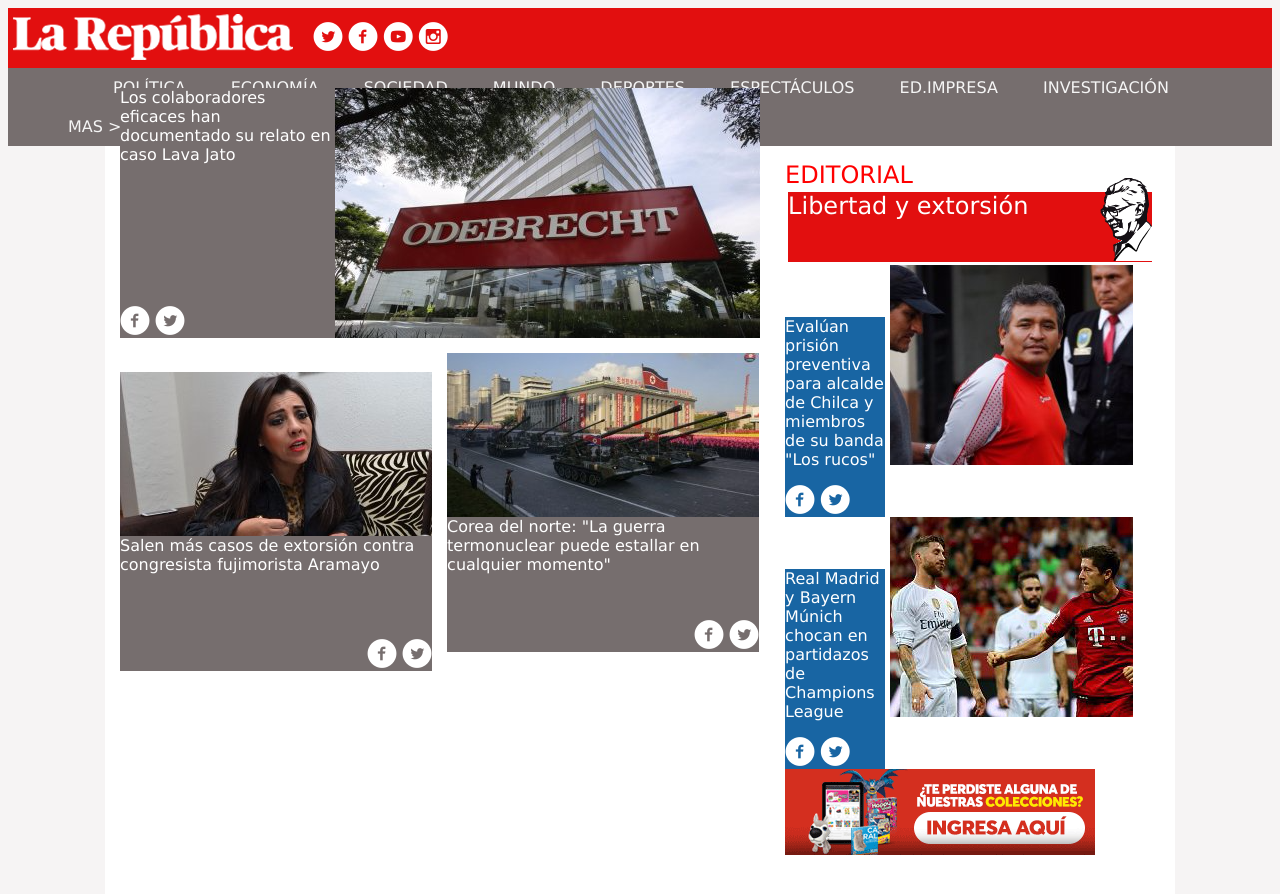
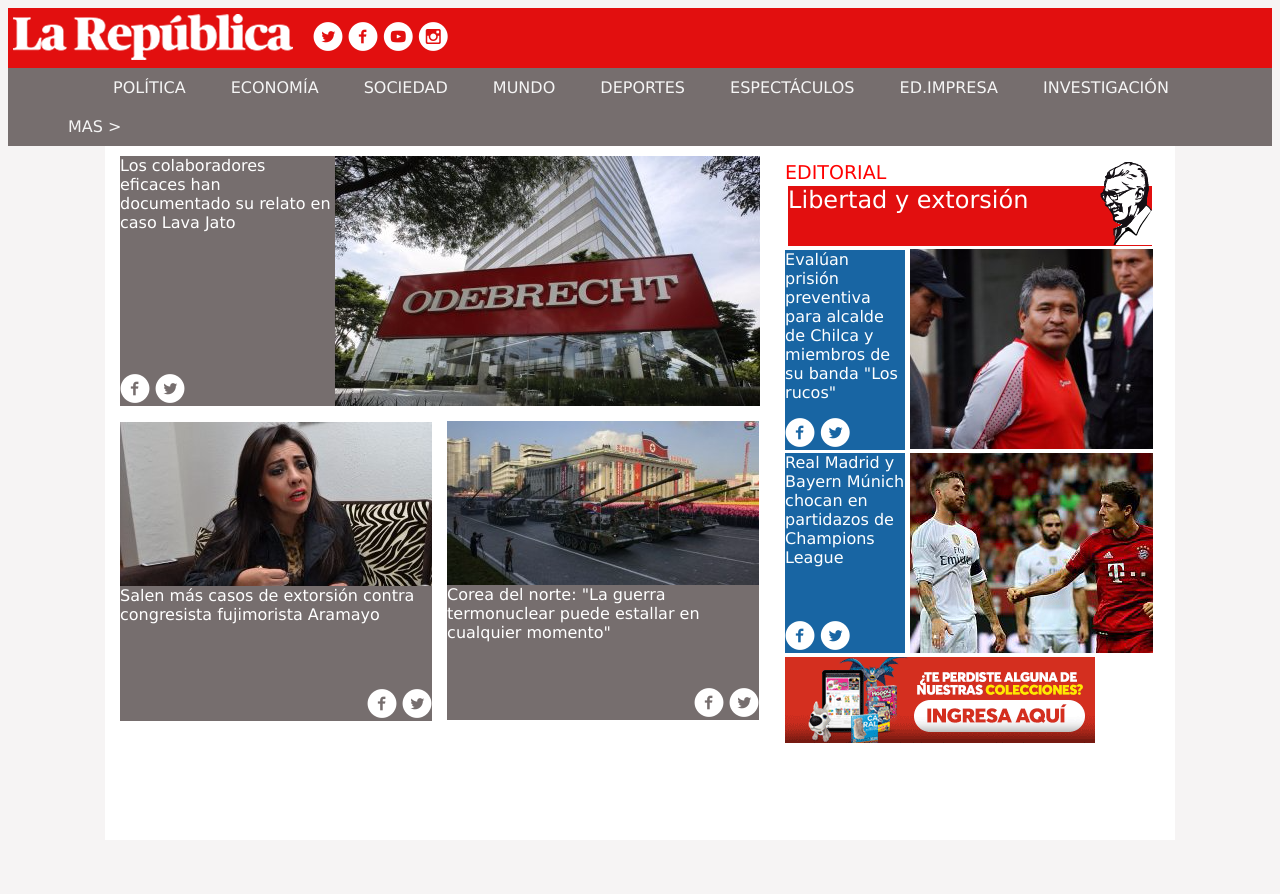
Before and after one commit to Prueba456/republica, a plain HTML site: page index.html in a window 1280 px wide. After the commit the page ends 848 px from the top, so only its background shows below. Drawn offline with Linux system fonts and the light colour scheme; files whose address does not match are found by name.

Commit message:
modificando ubicacion

```diff
--- a/css/main.css
+++ b/css/main.css
@@ -9,10 +9,6 @@
     background-repeat: no-repeat;
     display: inline-block;
 }
-.ubicacionO{
-  position: absolute;
-}
-
 .sprite-alcalde-de-chilca {
     width: 243px;
     height: 200px;
@@ -52,22 +48,7 @@
     background-position: -580px -5px;
 }
 
-.sprite-real-madrid {
-    width: 243px;
-    height: 200px;
-    background-position: -580px -265px;
-    position: relative;
-    display: inline-block;
-}
 
-.sprite-senora {
-    width: 53px;
-    height: 84px;
-    background-position: -1015px -5px;
-    position: absolute;
-    bottom: 0px;
-    right: 0px;
-}
 #barra{
   height: 50px;
   background-color: #E20F0F;
@@ -89,7 +70,7 @@
   padding: 10px;
 }
 #newPrincipal{
-  top: -280px;
+  top: -100px;
   width: 660px;
   position: relative;
   display: inline-block;
@@ -116,14 +97,6 @@
   display: inline-block;
   position: relative;
 }
-.boxCeleste{
-  background-color:#1865A3;
-  color: white;
-  display: inline-block;
-  position: relative;
-  height: 200px;
-  width: 100px;
-}
 #iconsPlomo{
   position: absolute;
   display: inline-block;
@@ -147,6 +120,7 @@
   height: 300px;
   position: relative;
   margin-right: 10px;
+  top: -18px;
 }
 .tamaño2{
   top: -5px;
@@ -161,26 +135,73 @@
   height: 300px;
   position: relative;
 }
+.articulos{
+  position: relative;
+  display: inline-block;
+  width: 370px;
+}
+
+.boxCeleste{
+  background-color:#1865A3;
+  color: white;
+  display: inline-block;
+  position: relative;
+  height: 200px;
+  width: 120px;
+  top: -51px;
+  font-size: 16px;
+}
+.boxCeleste2{
+  background-color:#1865A3;
+  color: white;
+  display: inline-block;
+  position: relative;
+  height: 200px;
+  width: 120px;
+  top: -90px;
+  font-size: 16px;
+}
+
 #editorial{
-  font-size: 24px;
+  font-size: 19px;
   color: red;
 }
 .tituloMuro{
   position: relative;
-  height: 70px;
+  height: 60px;
   background: #E20F0F;
   color: white;
   font-size: 24px;
   margin: 3px;
 }
-.articulos{
+.artCeleste{
   position: relative;
   display: inline-block;
-  width: 370px;
+  height:200px;
 }
-.artCeleste{
+.artCeleste2{
   position: relative;
+  display: inline-block;
+  height:200px;
+}
+.sprite-real-madrid {
+    width: 243px;
+    height: 200px;
+    background-position: -580px -265px;
+    position: relative;
+    display: inline-block;
+}
 
+.sprite-senora {
+    width: 53px;
+    height: 84px;
+    background-position: -1015px -5px;
+    position: absolute;
+    bottom: 0px;
+    right: 0px;
+}
+.ubicacionO{
+  position: absolute;
 }
 .container {
   width: 1040px;
--- a/index.html
+++ b/index.html
@@ -85,16 +85,16 @@
     <div class="artCeleste">
       <div class="boxCeleste">
         <span>Evalúan prisión preventiva para alcalde de Chilca
-          y miembros de su banda "Los rucos"</span>
-        <div id="iconsPlomo" class="ubicacion1">
+            y miembros de su banda "Los rucos"</span>
+      <div id="iconsPlomo" class="ubicacion1">
           <span class="icon-facebook-with-circle colorPlomo"></span>
           <span class="icon-twitter-with-circle colorPlomo"></span>
         </div>
       </div>
       <i class="sprite sprite-alcalde-de-chilca"></i>
     </div>
-    <div class="artCeleste">
-      <div class="boxCeleste">
+    <div class="artCeleste2">
+      <div class="boxCeleste2">
         <span>Real Madrid y Bayern Múnich chocan en
           partidazos de Champions League</span>
         <div id="iconsPlomo" class="ubicacion1">
```
